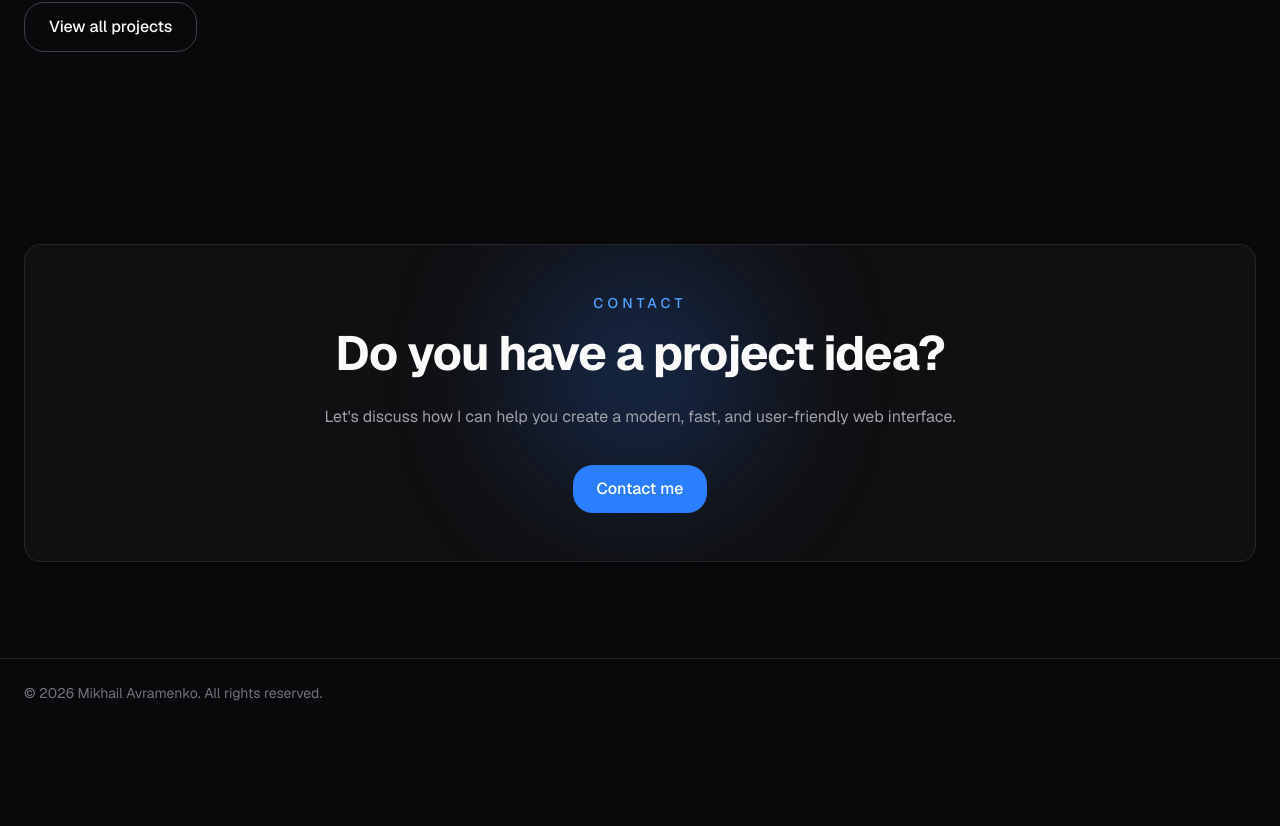
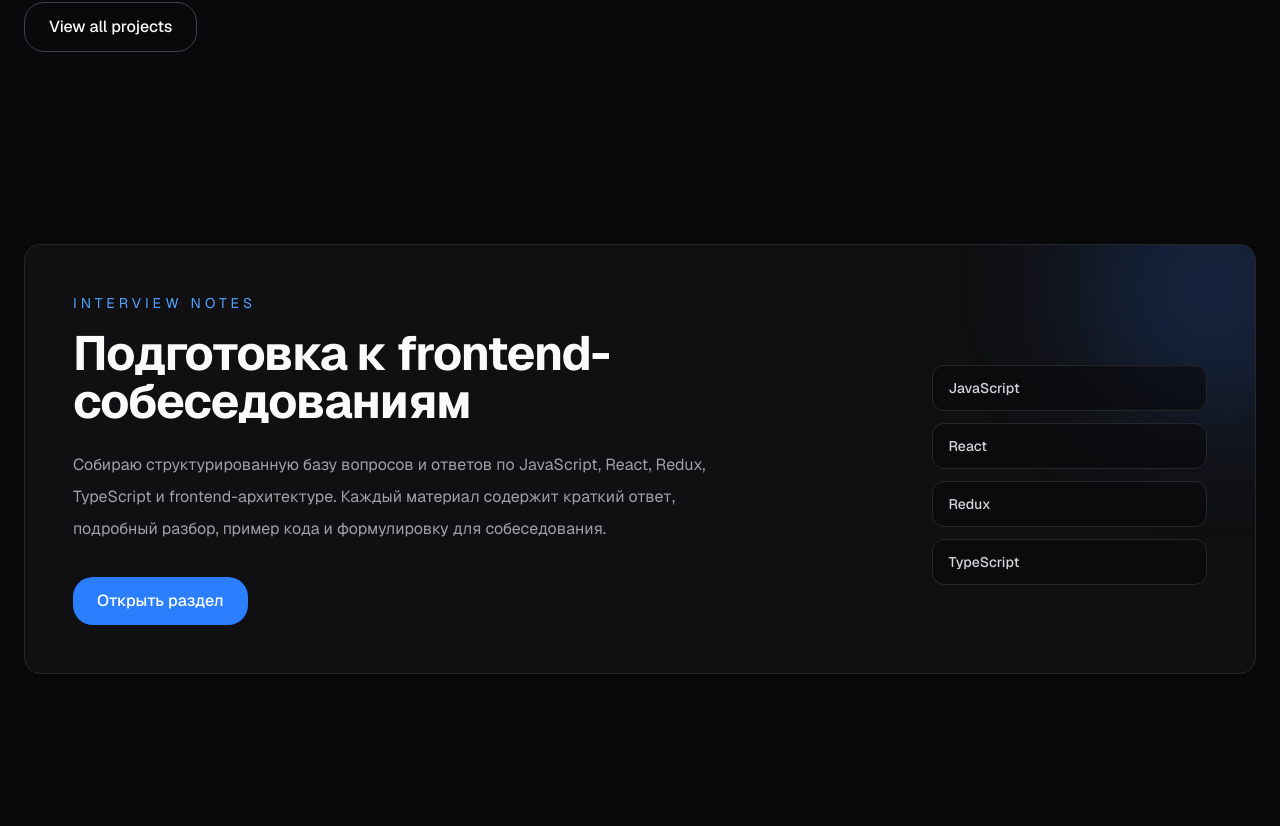
Before and after one commit to avramenkomy/portfolio, a Next.js app: page / in a window 1280 px wide. Shown: the part 3554-4380 px from the top of the page. Before the commit the page ends 4281 px from the top, so only its background shows below. Built offline with nearby package versions, Linux system fonts and the light colour scheme; no server answers.

Commit message:
feature/add-interview section

```diff
--- a/src/app/page.js
+++ b/src/app/page.js
@@ -3,6 +3,7 @@ import About from '@/components/sections/About';
 import TechStack from '@/components/sections/TechStack';
 import FeaturedProjects from '@/components/sections/FeaturedProjects';
 import ContactCTA from '@/components/sections/ContactCTA';
+import InterviewCTA from '@/components/sections/InterviewCTA';
 
 export default function Home() {
   return (
@@ -11,6 +12,7 @@ export default function Home() {
       <About />
       <TechStack />
       <FeaturedProjects />
+      <InterviewCTA />
       <ContactCTA />
     </>
   );
--- a/src/app/sitemap.js
+++ b/src/app/sitemap.js
@@ -1,11 +1,14 @@
 import site from '@/data/site';
 import projects from '@/data/projects';
+import {
+  interviewCategories, interviewQuestions,
+} from '@/data/interviewQuestions';
 
 export const dynamic = 'force-static';
 
 
 export default function sitemap() {
-  const staticRoutes = ['', '/about', '/projects', '/contact'];
+  const staticRoutes = ['', '/about', '/projects', '/contact', '/interview'];
 
   const staticPages= staticRoutes.map(route => ({
     url: `${site.url}${route}`,
@@ -21,5 +24,24 @@ export default function sitemap() {
     priority: 0.7,
   }));
 
-  return [...staticPages, ...projectPages];
+  const interviewCategoryPages = interviewCategories.map(category => ({
+    url: `${site.url}/interview/${category.slug}`,
+    lastModified: new Date(),
+    changeFrequency: 'monthly',
+    priority: 0.7
+  }));
+
+  const interviewQuestionPages = interviewQuestions.map(question => ({
+    url: `${site.url}/inteview/${question.category}/${question.slug}`,
+    lastModified: new Date(),
+    changeFrequency: 'monthly',
+    priority: 0.6,
+  }));
+
+  return [
+    ...staticPages,
+    ...projectPages,
+    ...interviewCategoryPages,
+    ...interviewQuestionPages,
+  ];
 }
--- /dev/null
+++ b/src/components/sections/InterviewCTA.jsx
@@ -0,0 +1,53 @@
+import Section from '../ui/Section';
+import Card from '@/components/ui/Card';
+import Button from '@/components/ui/Button';
+
+
+export default function InterviewCTA() {
+  const techList = ['JavaScript', 'React', 'Redux', 'TypeScript',];
+
+  return (
+    <Section id="interview">
+      <Card
+        hover={false}
+        className="relative overflow-hidden p-8 sm:p-12"
+      >
+        <div className="pointer-events-none absolute right-0 top-0 h-64 w-64 translate-x-1/3 -translate-y-1/3 rounded-full bg-blue-500/20 blur-3xl"/>
+
+        <div className="relative z-10 grid gap-8 lg:grid-cols-[1.5fr_0.5fr] lg:items-center">
+          <div>
+            <p className="text-sm fornt-medium uppercase tracking-[0.3em] text-blue-400">
+              Interview Notes
+            </p>
+
+            <h2 className="mt-4 max-w-3xl text-4xl font-bold tracking-tight text-zinc-50 sm:text-5xl">
+              Подготовка к frontend-собеседованиям
+            </h2>
+
+            <p className="mt-6 max-w-2xl leading-8 text-zinc-400">
+              Собираю структурированную базу вопросов и ответов по JavaScript,
+              React, Redux, TypeScript и frontend-архитектуре. Каждый материал
+              содержит краткий ответ, подробный разбор, пример кода и
+              формулировку для собеседования.
+            </p>
+
+            <div className="mt-8">
+              <Button href="/interview">Открыть раздел</Button>
+            </div>
+          </div>
+
+          <div className="mt-8 grid gap-3">
+            {techList.map(tech => (
+              <div
+                key={tech}
+                className="rounded-xl border border-zinc-800 bg-zinc-950/60 px-4 py-3 text-sm font-medium text-zinc-300"
+              >
+                {tech}
+              </div>
+            ))}
+          </div>
+        </div>
+      </Card>
+    </Section>
+  )
+}
```
